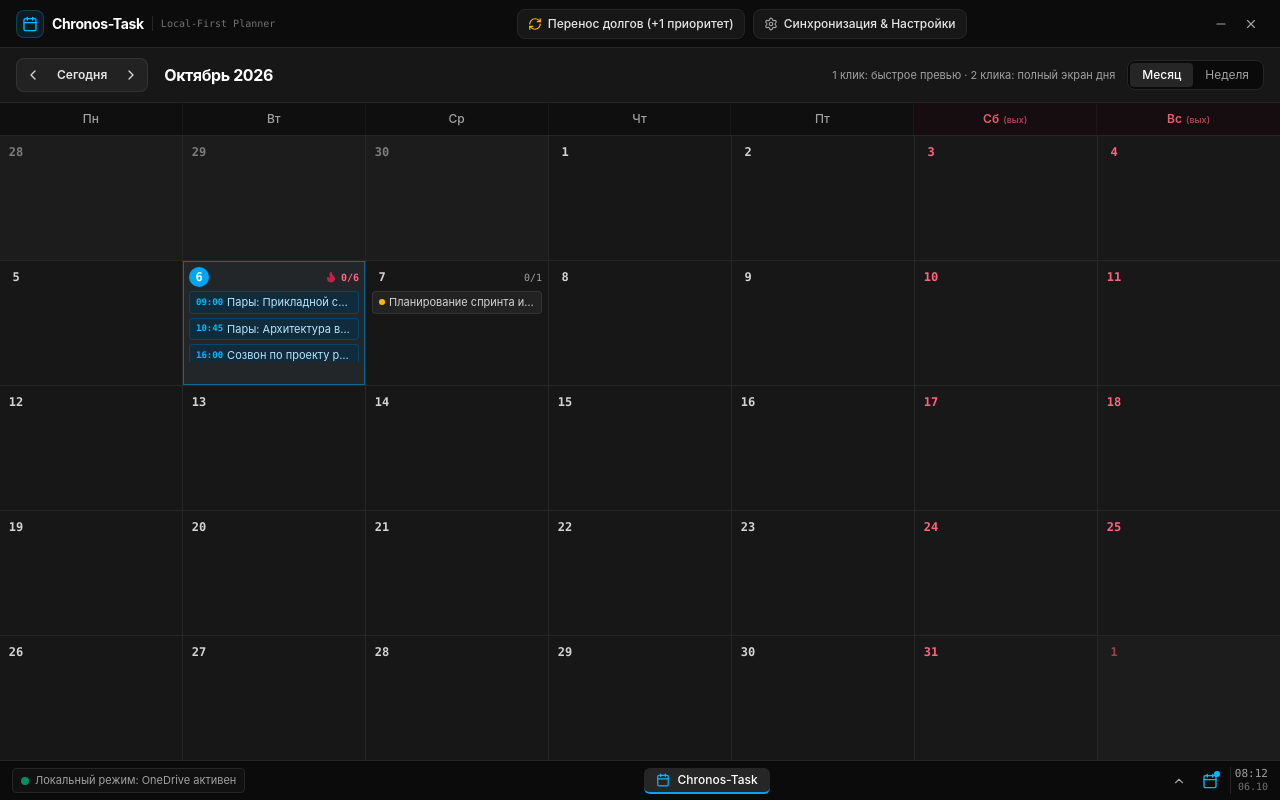
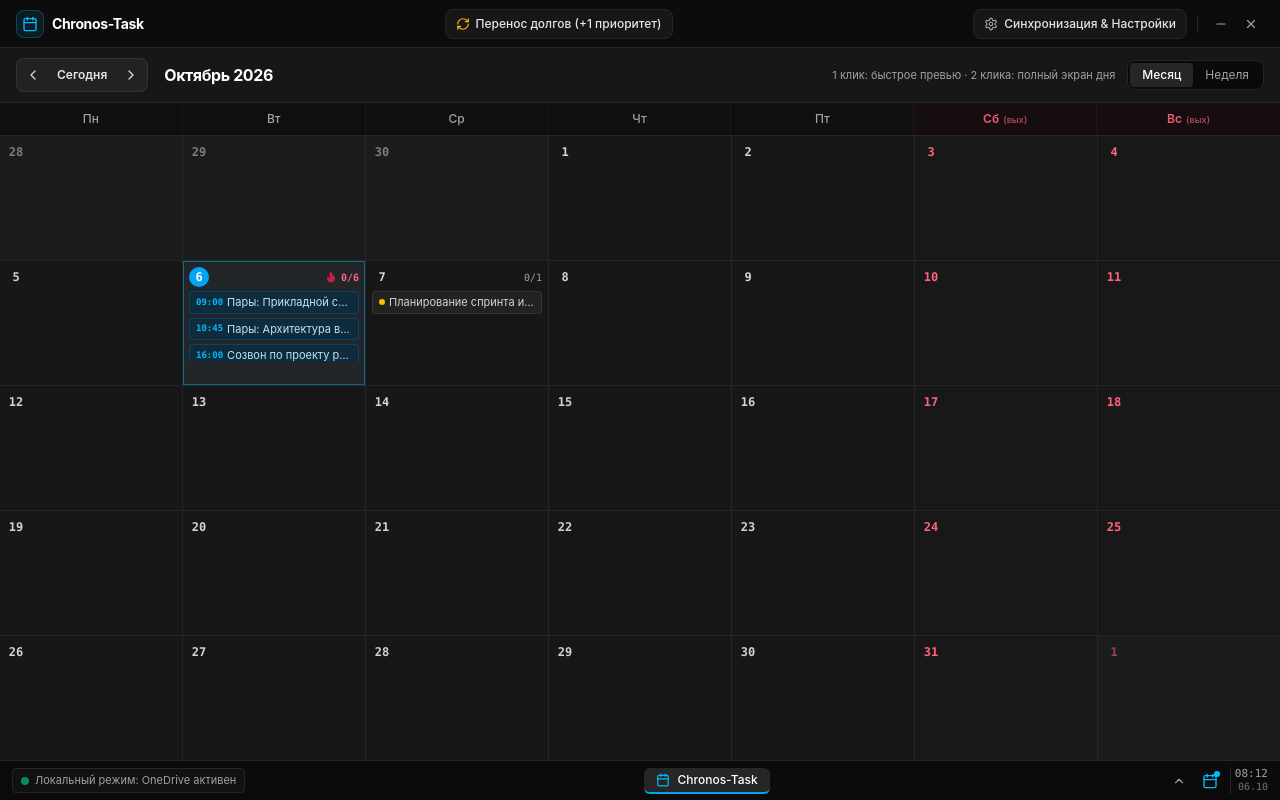
Before and after one commit to Sudzin/Calendare, a React (Vite) app: page / in a window 1280 px wide. Built offline with nearby package versions, Linux system fonts and the light colour scheme.

Commit message:
refactor(ui): simplify header layout
Remove redundant branding subtitle and streamline header elements to improve UI cleanliness.

```diff
--- a/src/App.tsx
+++ b/src/App.tsx
@@ -241,7 +241,7 @@ export default function App() {
       {/* ================= TOP NAVIGATION BAR (Windows 11 Fluent Header) ================= */}
       <header className="h-12 border-b border-neutral-800 bg-neutral-950/80 backdrop-blur-md flex items-center justify-between px-4 z-30 shrink-0">
 
-        {/* ZONE 1: Brand Wordmark (Single text element according to Top Bar Contract) */}
+        {/* ZONE 1: Brand Wordmark (Clean single element) */}
         <div className="flex items-center gap-2">
           <div className="w-7 h-7 rounded-lg bg-sky-500/10 border border-sky-500/30 flex items-center justify-center text-sky-400">
             <CalendarIcon className="w-4 h-4" />
@@ -249,12 +249,9 @@ export default function App() {
           <span className="text-sm font-bold tracking-tight text-white whitespace-nowrap">
             Chronos-Task
           </span>
-          <span className="hidden sm:inline-block text-[10px] text-neutral-500 font-mono border-l border-neutral-800 pl-2">
-            Local-First Planner
-          </span>
         </div>
 
-        {/* ZONE 2: Clean Actions / Feature Hub */}
+        {/* ZONE 2: Primary Actions */}
         <nav className="flex items-center gap-1.5 sm:gap-2">
           {/* Rollover Simulator button */}
           <button
@@ -267,10 +264,13 @@ export default function App() {
             className="px-2.5 py-1.5 bg-neutral-900 hover:bg-neutral-800 border border-neutral-800 hover:border-neutral-700 rounded-lg text-xs font-medium text-neutral-200 hover:text-white flex items-center gap-1.5 transition-colors whitespace-nowrap"
           >
             <RefreshCw className="w-3.5 h-3.5 text-amber-400" />
-            <span className="hidden lg:inline">Перенос долгов (+1 приоритет)</span>
-            <span className="lg:hidden">Долги</span>
+            <span className="hidden sm:inline">Перенос долгов (+1 приоритет)</span>
+            <span className="sm:hidden">Долги</span>
           </button>
+        </nav>
 
+        {/* ZONE 3: Settings & Windows Window Controls (Shifted to the right) */}
+        <div className="flex items-center gap-2">
           {/* Settings / SQLite sync button */}
           <button
             type="button"
@@ -282,11 +282,13 @@ export default function App() {
             className="px-2.5 py-1.5 bg-neutral-900 hover:bg-neutral-800 border border-neutral-800 hover:border-neutral-700 rounded-lg text-xs font-medium text-neutral-200 hover:text-white flex items-center gap-1.5 transition-colors whitespace-nowrap"
           >
             <Settings className="w-3.5 h-3.5 text-neutral-400" />
-            <span className="hidden sm:inline">Синхронизация & Настройки</span>
+            <span className="hidden md:inline">Синхронизация & Настройки</span>
+            <span className="md:hidden">Настройки</span>
           </button>
-        </nav>
 
-        {/* ZONE 3: Windows Window Controls (Minimize & Close into Tray) */}
+          <div className="h-4 w-px bg-neutral-800 hidden sm:block mx-0.5" />
+
+          {/* Window controls */}
           <div className="flex items-center gap-1">
             <button
               type="button"
@@ -313,6 +315,7 @@ export default function App() {
             >
               <X className="w-3.5 h-3.5" />
             </button>
+          </div>
         </div>
 
       </header>
```
Also changed, not shown: 2 other files (tests, documents, lock files or other folders). Lines whose indentation alone changed are shown as unchanged.
